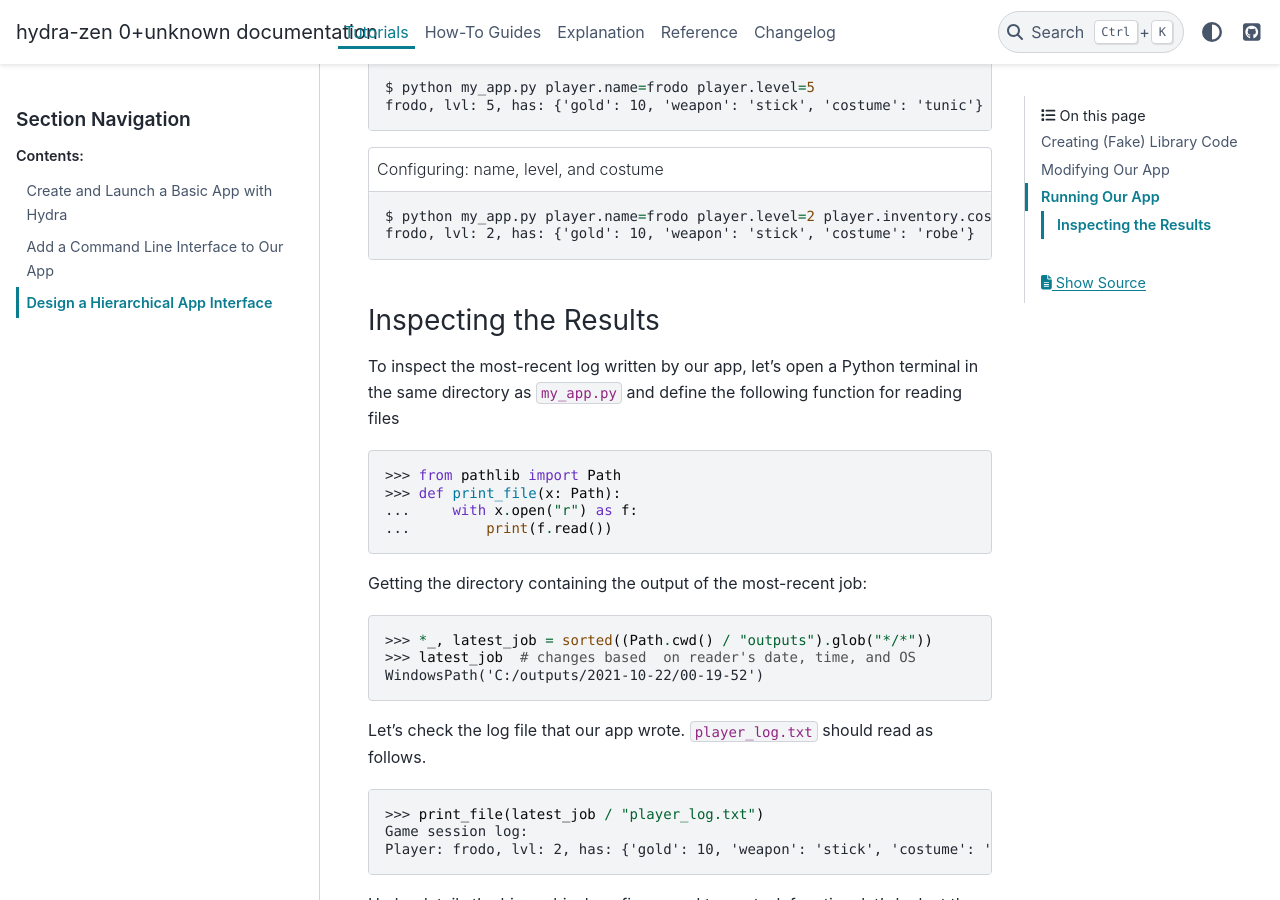
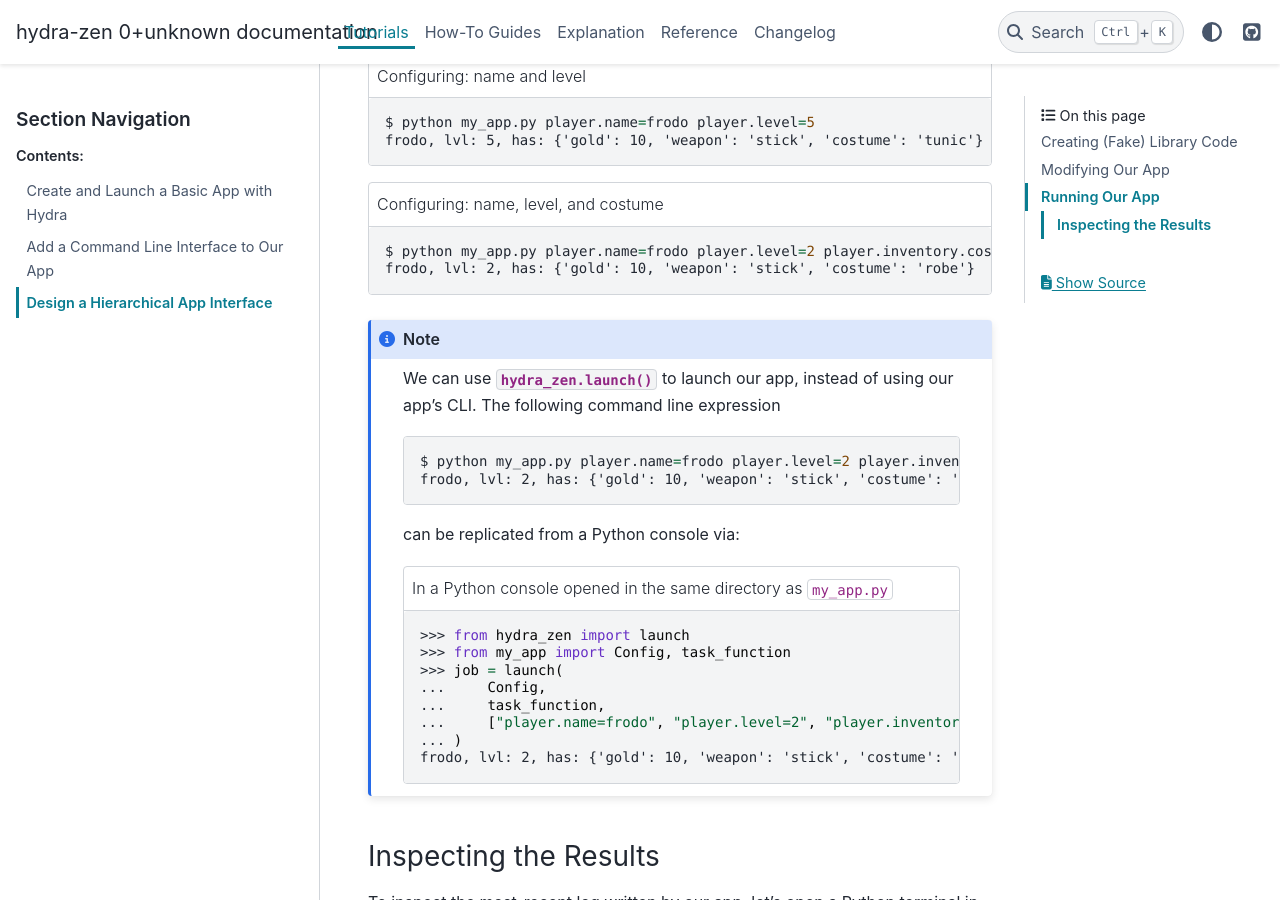
Before and after one commit to mit-ll-responsible-ai/hydra-zen, a Sphinx documentation site: the page built from docs/source/tutorials/hierarchy.rst, in a window 1280 px wide and 900 px high, scrolled down 4889 px. Built offline with Sphinx 7.4.7 and the PyData theme 0.15.4, drawn with Linux system fonts in a browser that asks for light colours; some of the changed text lies outside the part shown.

Commit message:
tutorials: improve hierarchical config

```diff
--- a/docs/source/tutorials/hierarchy.rst
+++ b/docs/source/tutorials/hierarchy.rst
@@ -1,3 +1,5 @@
+.. _hierarchy-app:
+
 ===================================
 Design a Hierarchical App Interface
 ===================================
@@ -24,6 +28,8 @@ function as follows. Populate ``game_library.py`` with the following code.
 
 .. code-block:: python
    :caption: Contents of ``game_library.py``
+
+   # Should be in same directory as `my_app.py`
 
    # Note: type annotations are *not* required by hydra-zen
 
@@ -232,6 +238,30 @@ behavior shown below.
    $ python my_app.py player.name=frodo player.level=2 player.inventory.costume=robe
    frodo, lvl: 2, has: {'gold': 10, 'weapon': 'stick', 'costume': 'robe'}
 
+.. note::
+
+   We can use :func:`hydra_zen.launch` to launch our app, instead of using our app's
+   CLI. The following command line expression
+
+   .. code-block:: console
+
+      $ python my_app.py player.name=frodo player.level=2 player.inventory.costume=robe
+      frodo, lvl: 2, has: {'gold': 10, 'weapon': 'stick', 'costume': 'robe'}
+
+   can be replicated from a Python console via:
+
+   .. code-block:: pycon
+      :caption: In a Python console opened in the same directory as ``my_app.py``
+
+      >>> from hydra_zen import launch
+      >>> from my_app import Config, task_function
+      >>> job = launch(
+      ...     Config,
+      ...     task_function,
+      ...     ["player.name=frodo", "player.level=2", "player.inventory.costume=robe"],
+      ... )
+      frodo, lvl: 2, has: {'gold': 10, 'weapon': 'stick', 'costume': 'robe'}
+
 
 Inspecting the Results
 ----------------------
```
Also changed, not shown: other parts of docs/source/tutorials/hierarchy.rst (+2 -0 lines).
